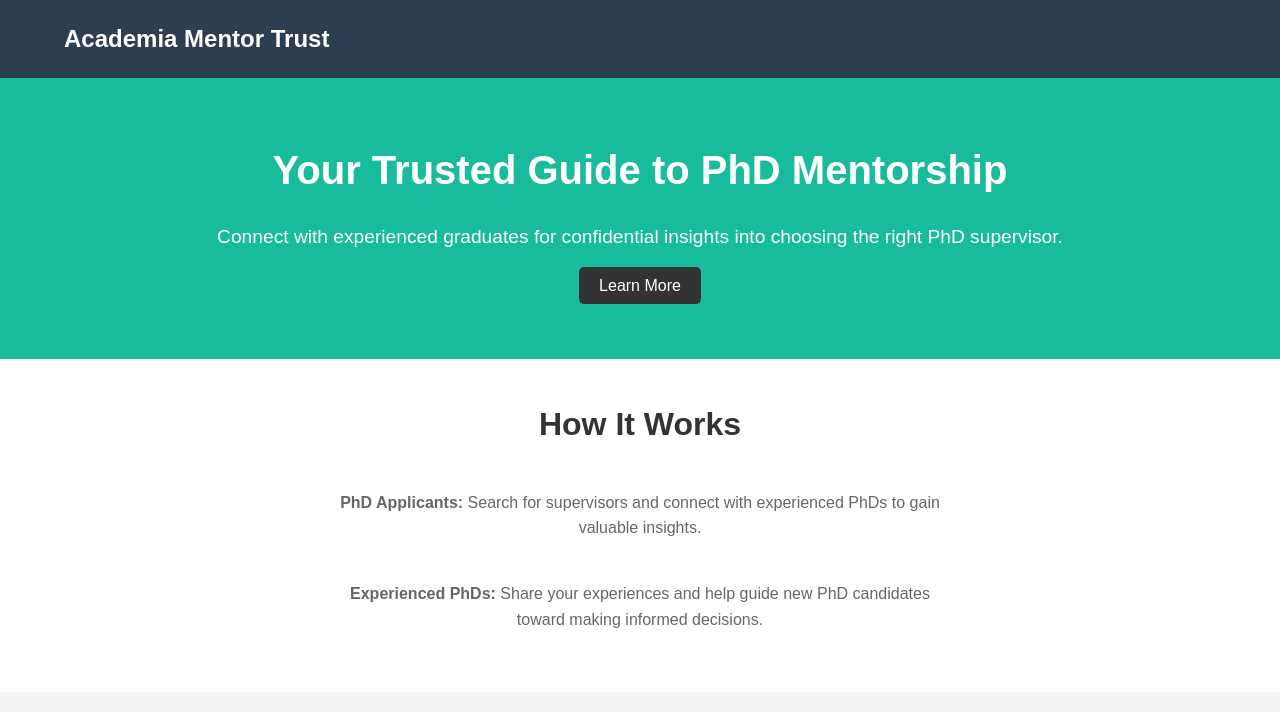
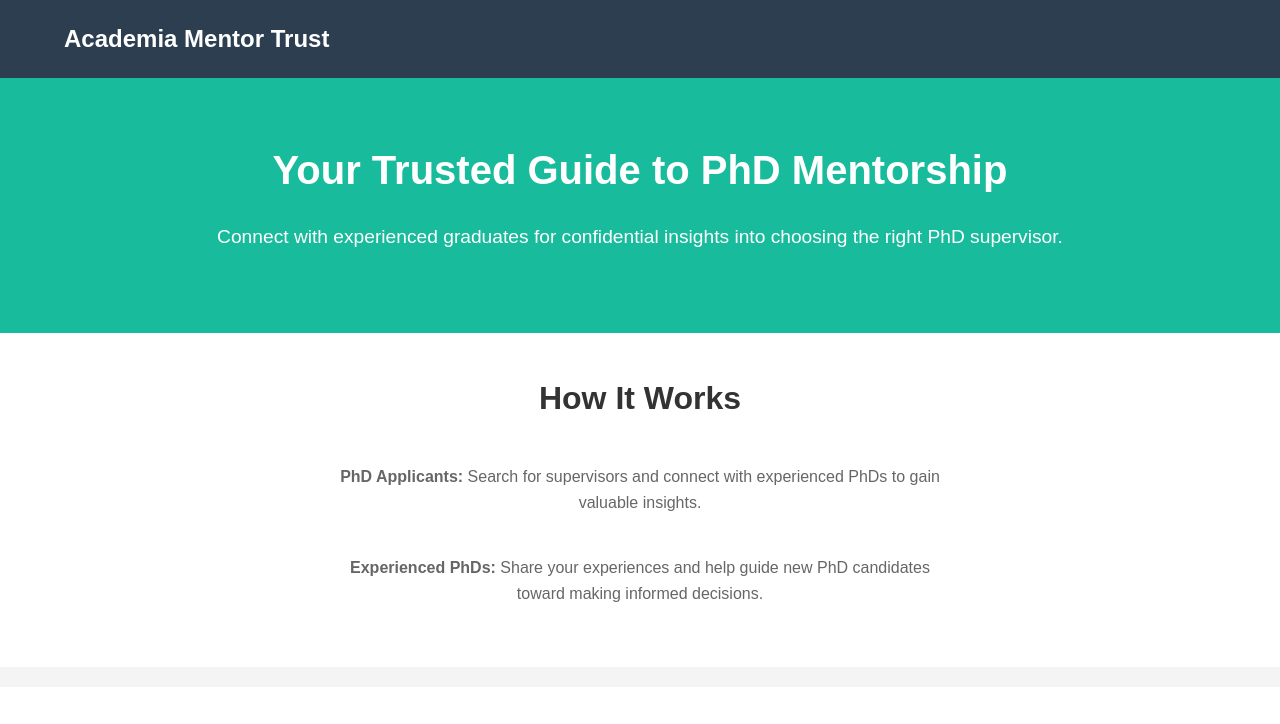
Before and after one commit to ADB991/amt, a plain HTML site: page index.html in a window 1280 px wide. Shown: the top 724 px of the page. Drawn offline with Linux system fonts and the light colour scheme.

Commit message:
Update index.html

```diff
--- a/index.html
+++ b/index.html
@@ -20,7 +20,6 @@
         <div class="container">
             <h1>Your Trusted Guide to PhD Mentorship</h1>
             <p>Connect with experienced graduates for confidential insights into choosing the right PhD supervisor.</p>
-            <a href="#how-it-works" class="cta-button">Learn More</a>
         </div>
     </section>
 
```
